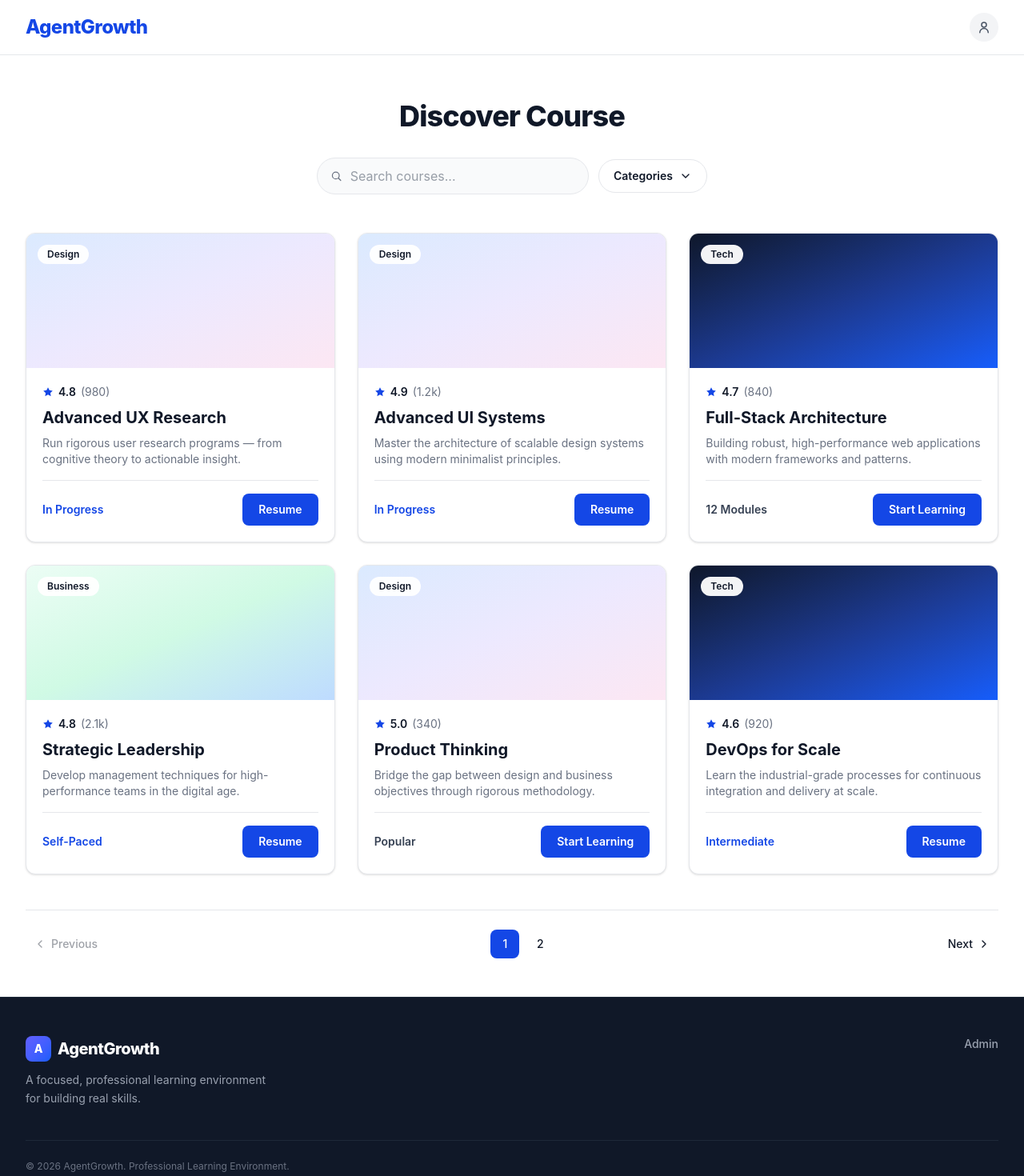
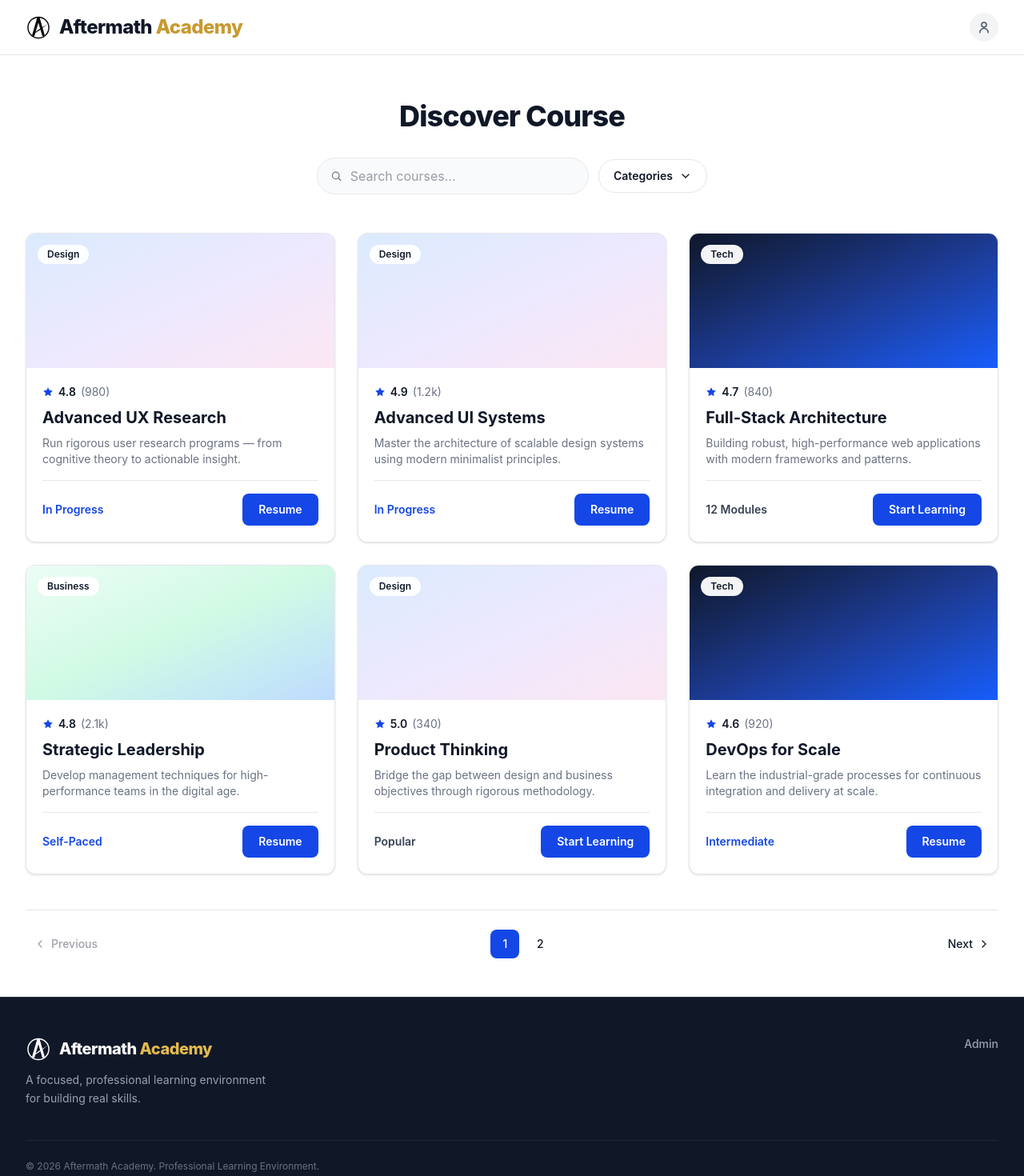
Before and after one commit to support299/james_learning_platform_frontend, a React (Vite) app: page / in a window 1280 px wide. Shown: the top 1470 px of the page at 80% size. Built offline with nearby package versions, Linux system fonts and the light colour scheme.

Commit message:
Change the logo and name

```diff
--- a/index.html
+++ b/index.html
@@ -4,7 +4,7 @@
     <meta charset="UTF-8" />
     <link rel="icon" type="image/svg+xml" href="/favicon.svg" />
     <meta name="viewport" content="width=device-width, initial-scale=1.0" />
-    <title>AgentGrowth</title>
+    <title>Aftermath Academy</title>
   </head>
   <body>
     <div id="root"></div>
--- a/src/components/Icons.jsx
+++ b/src/components/Icons.jsx
@@ -4,6 +4,32 @@ const base = {
   strokeWidth: 2,
   strokeLinecap: 'round',
   strokeLinejoin: 'round',
+}
+
+// Brand mark — anarchy "A" crossing a ring. Uses currentColor, so it inherits
+// its color from the surrounding text (dark on the header, white in the footer).
+export function LogoMark({ size = 32, className }) {
+  return (
+    <svg
+      width={size}
+      height={size}
+      viewBox="0 0 120 120"
+      className={className}
+      aria-hidden="true"
+    >
+      <g
+        fill="currentColor"
+        stroke="currentColor"
+        strokeLinecap="round"
+        strokeLinejoin="round"
+      >
+        <circle cx="60" cy="62" r="49" fill="none" strokeWidth="5.5" />
+        <path d="M60 17 L37 96" fill="none" strokeWidth="12" />
+        <path d="M60 17 L83 96" fill="none" strokeWidth="12" />
+        <path d="M20 103 Q64.6 78.5 103 45 Q58.4 69.5 20 103 Z" stroke="none" />
+      </g>
+    </svg>
+  )
 }
 
 export function SearchIcon({ size = 16 }) {
--- a/src/components/SiteFooter.jsx
+++ b/src/components/SiteFooter.jsx
@@ -1,4 +1,5 @@
 import { Link } from 'react-router-dom'
+import { LogoMark } from './Icons.jsx'
 
 export default function SiteFooter({ links }) {
   return (
@@ -6,11 +7,11 @@ export default function SiteFooter({ links }) {
       <div className="mx-auto max-w-7xl px-8 pt-12 pb-8">
         <div className="flex flex-wrap items-start justify-between gap-8">
           <div className="max-w-xs">
-            <span className="flex items-center gap-2 text-xl font-extrabold tracking-tight text-white">
-              <span className="flex size-8 items-center justify-center rounded-lg bg-gradient-to-br from-indigo-500 to-blue-600 text-sm">
-                A
+            <span className="flex items-center gap-2.5 text-xl font-extrabold tracking-tight text-white">
+              <LogoMark size={32} />
+              <span>
+                Aftermath <span className="text-[#E4B94D]">Academy</span>
               </span>
-              AgentGrowth
             </span>
             <p className="mt-3 text-sm leading-relaxed text-gray-400">
               A focused, professional learning environment for building real skills.
@@ -37,7 +38,7 @@ export default function SiteFooter({ links }) {
         </div>
 
         <div className="mt-10 border-t border-gray-800 pt-6 text-xs text-gray-500">
-          © {new Date().getFullYear()} AgentGrowth. Professional Learning Environment.
+          © {new Date().getFullYear()} Aftermath Academy. Professional Learning Environment.
         </div>
       </div>
     </footer>
--- a/src/components/SiteHeader.jsx
+++ b/src/components/SiteHeader.jsx
@@ -1,5 +1,5 @@
 import { Link } from 'react-router-dom'
-import { SearchIcon, UserIcon } from './Icons.jsx'
+import { SearchIcon, UserIcon, LogoMark } from './Icons.jsx'
 
 export default function SiteHeader({
   showSearch = false,
@@ -8,8 +8,14 @@ export default function SiteHeader({
   return (
     <header className="border-b border-gray-200 bg-white">
       <div className="mx-auto flex max-w-7xl items-center justify-between gap-6 px-8 py-4">
-        <Link to="/" className="text-2xl font-extrabold tracking-tight text-blue-700">
-          AgentGrowth
+        <Link
+          to="/"
+          className="flex items-center gap-2.5 text-2xl font-extrabold tracking-tight"
+        >
+          <LogoMark size={32} className="text-[#0b0b0b]" />
+          <span className="text-gray-900">
+            Aftermath <span className="text-[#C8992E]">Academy</span>
+          </span>
         </Link>
 
         {showSearch && (
```
Also changed, not shown: public/favicon.svg.
